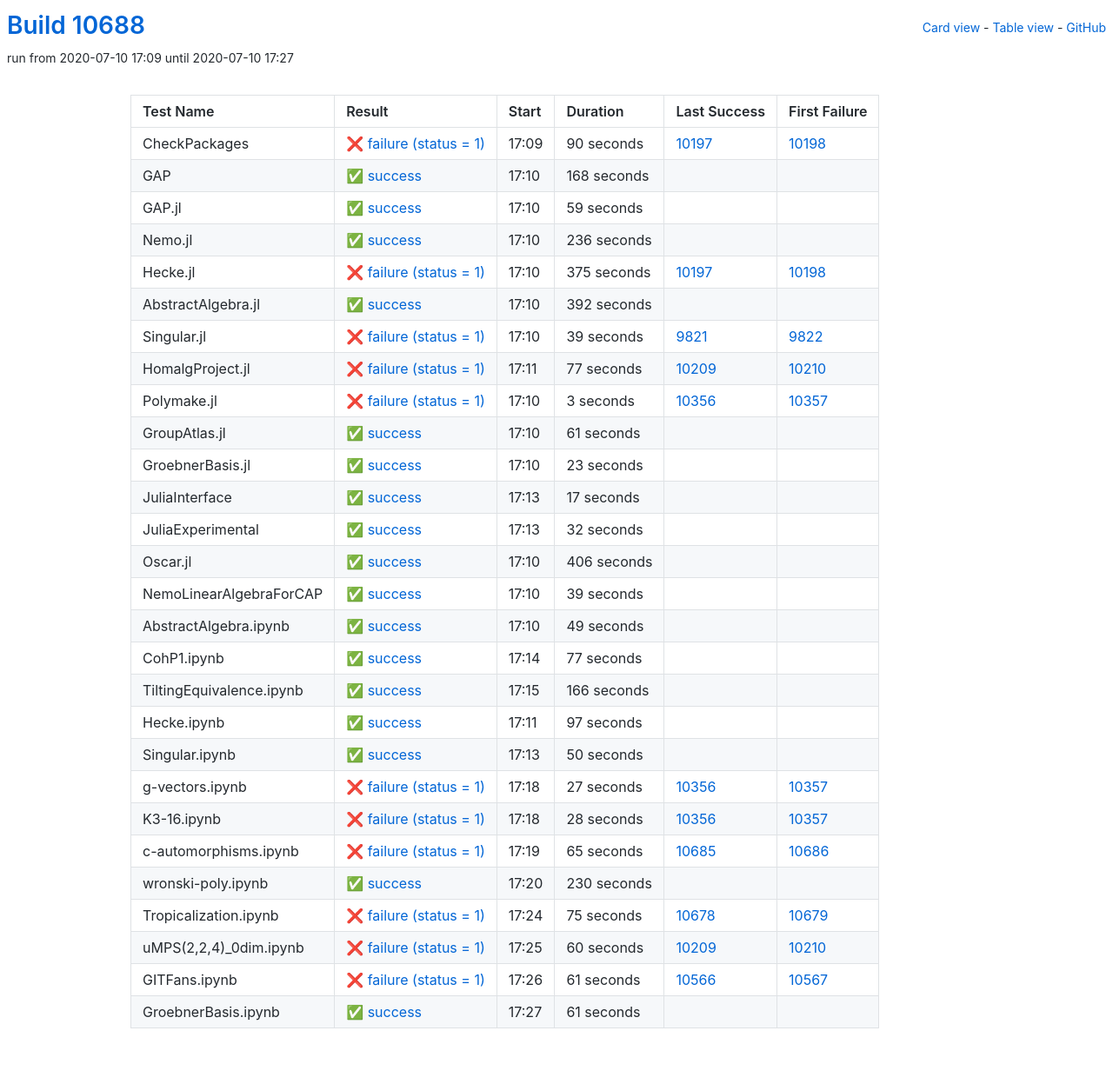
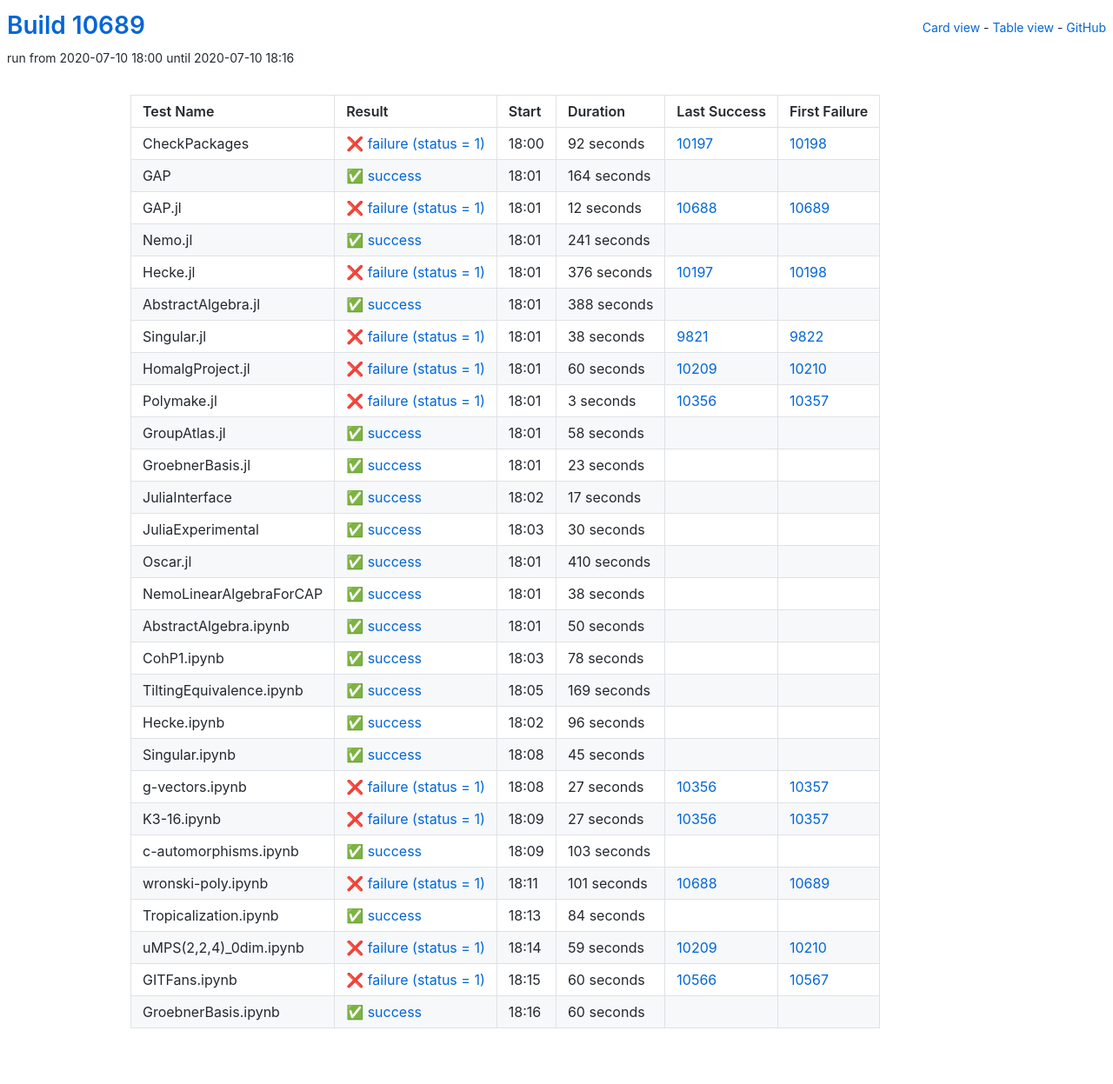
Before and after one commit to oscar-system/oscar-ci-status, a Jekyll site: the page built from table.html, in a window 1280 px wide. Shown: the whole page at 87% size. Built offline with Jekyll 4.4.1, drawn with Linux system fonts in a browser that asks for light colours.

Commit message:
Build #10689

```diff
--- a/_data/ci.yml
+++ b/_data/ci.yml
@@ -1,6 +1,6 @@
 ---
-build: 10688
-build_url: https://oscarci.mathematik.uni-kl.de/job/oscar/10688/
+build: 10689
+build_url: https://oscarci.mathematik.uni-kl.de/job/oscar/10689/
 job: oscar
 organization: oscar-system
 repo: oscar-ci-status
@@ -8,104 +8,104 @@
 tests:
 - name: CheckPackages
   id: checkpackages
-  log: https://oscarci.mathematik.uni-kl.de/job/oscar/10688/artifact/logs/build-10688/CheckPackages.log
-  start: 2020-07-10 17:09
+  log: https://oscarci.mathematik.uni-kl.de/job/oscar/10689/artifact/logs/build-10689/CheckPackages.log
+  start: 2020-07-10 18:00
   success: false
   exitcode: 1
   status: failure
-  duration: 90
+  duration: 92
   last_success: 10197
   last_success_url: https://oscarci.mathematik.uni-kl.de/job/oscar/10197/
   first_failure: 10198
   first_failure_url: https://oscarci.mathematik.uni-kl.de/job/oscar/10198/
 - name: GAP
   id: gap
-  log: https://oscarci.mathematik.uni-kl.de/job/oscar/10688/artifact/logs/build-10688/GAP.log
-  start: 2020-07-10 17:10
+  log: https://oscarci.mathematik.uni-kl.de/job/oscar/10689/artifact/logs/build-10689/GAP.log
+  start: 2020-07-10 18:01
   success: true
   exitcode: 0
   status: success
-  duration: 168
+  duration: 164
   last_success: false
   last_success_url:
   first_failure: false
   first_failure_url:
 - name: GAP.jl
   id: gap-jl
-  log: https://oscarci.mathematik.uni-kl.de/job/oscar/10688/artifact/logs/build-10688/GAP.jl.log
-  start: 2020-07-10 17:10
+  log: https://oscarci.mathematik.uni-kl.de/job/oscar/10689/artifact/logs/build-10689/GAP.jl.log
+  start: 2020-07-10 18:01
+  success: false
+  exitcode: 1
+  status: failure
+  duration: 12
+  last_success: 10688
+  last_success_url: https://oscarci.mathematik.uni-kl.de/job/oscar/10688/
+  first_failure: 10689
+  first_failure_url: https://oscarci.mathematik.uni-kl.de/job/oscar/10689/
+- name: Nemo.jl
+  id: nemo-jl
+  log: https://oscarci.mathematik.uni-kl.de/job/oscar/10689/artifact/logs/build-10689/Nemo.jl.log
+  start: 2020-07-10 18:01
   success: true
   exitcode: 0
   status: success
-  duration: 59
-  last_success: false
-  last_success_url:
-  first_failure: false
-  first_failure_url:
-- name: Nemo.jl
-  id: nemo-jl
-  log: https://oscarci.mathematik.uni-kl.de/job/oscar/10688/artifact/logs/build-10688/Nemo.jl.log
-  start: 2020-07-10 17:10
-  success: true
-  exitcode: 0
-  status: success
-  duration: 236
+  duration: 241
   last_success: false
   last_success_url:
   first_failure: false
   first_failure_url:
 - name: Hecke.jl
   id: hecke-jl
-  log: https://oscarci.mathematik.uni-kl.de/job/oscar/10688/artifact/logs/build-10688/Hecke.jl.log
-  start: 2020-07-10 17:10
+  log: https://oscarci.mathematik.uni-kl.de/job/oscar/10689/artifact/logs/build-10689/Hecke.jl.log
+  start: 2020-07-10 18:01
   success: false
   exitcode: 1
   status: failure
-  duration: 375
+  duration: 376
   last_success: 10197
   last_success_url: https://oscarci.mathematik.uni-kl.de/job/oscar/10197/
   first_failure: 10198
   first_failure_url: https://oscarci.mathematik.uni-kl.de/job/oscar/10198/
 - name: AbstractAlgebra.jl
   id: abstractalgebra-jl
-  log: https://oscarci.mathematik.uni-kl.de/job/oscar/10688/artifact/logs/build-10688/AbstractAlgebra.jl.log
-  start: 2020-07-10 17:10
+  log: https://oscarci.mathematik.uni-kl.de/job/oscar/10689/artifact/logs/build-10689/AbstractAlgebra.jl.log
+  start: 2020-07-10 18:01
   success: true
   exitcode: 0
   status: success
-  duration: 392
+  duration: 388
   last_success: false
   last_success_url:
   first_failure: false
   first_failure_url:
 - name: Singular.jl
   id: singular-jl
-  log: https://oscarci.mathematik.uni-kl.de/job/oscar/10688/artifact/logs/build-10688/Singular.jl.log
-  start: 2020-07-10 17:10
+  log: https://oscarci.mathematik.uni-kl.de/job/oscar/10689/artifact/logs/build-10689/Singular.jl.log
+  start: 2020-07-10 18:01
   success: false
   exitcode: 1
   status: failure
-  duration: 39
+  duration: 38
   last_success: 9821
   last_success_url: https://oscarci.mathematik.uni-kl.de/job/oscar/9821/
   first_failure: 9822
   first_failure_url: https://oscarci.mathematik.uni-kl.de/job/oscar/9822/
 - name: HomalgProject.jl
   id: homalgproject-jl
-  log: https://oscarci.mathematik.uni-kl.de/job/oscar/10688/artifact/logs/build-10688/HomalgProject.jl.log
-  start: 2020-07-10 17:11
+  log: https://oscarci.mathematik.uni-kl.de/job/oscar/10689/artifact/logs/build-10689/HomalgProject.jl.log
+  start: 2020-07-10 18:01
   success: false
   exitcode: 1
   status: failure
-  duration: 77
+  duration: 60
   last_success: 10209
   last_success_url: https://oscarci.mathematik.uni-kl.de/job/oscar/10209/
   first_failure: 10210
   first_failure_url: https://oscarci.mathematik.uni-kl.de/job/oscar/10210/
 - name: Polymake.jl
   id: polymake-jl
-  log: https://oscarci.mathematik.uni-kl.de/job/oscar/10688/artifact/logs/build-10688/Polymake.jl.log
-  start: 2020-07-10 17:10
+  log: https://oscarci.mathematik.uni-kl.de/job/oscar/10689/artifact/logs/build-10689/Polymake.jl.log
+  start: 2020-07-10 18:01
   success: false
   exitcode: 1
   status: failure
@@ -116,20 +116,20 @@
   first_failure_url: https://oscarci.mathematik.uni-kl.de/job/oscar/10357/
 - name: GroupAtlas.jl
   id: groupatlas-jl
-  log: https://oscarci.mathematik.uni-kl.de/job/oscar/10688/artifact/logs/build-10688/GroupAtlas.jl.log
-  start: 2020-07-10 17:10
+  log: https://oscarci.mathematik.uni-kl.de/job/oscar/10689/artifact/logs/build-10689/GroupAtlas.jl.log
+  start: 2020-07-10 18:01
   success: true
   exitcode: 0
   status: success
-  duration: 61
+  duration: 58
   last_success: false
   last_success_url:
   first_failure: false
   first_failure_url:
 - name: GroebnerBasis.jl
   id: groebnerbasis-jl
-  log: https://oscarci.mathematik.uni-kl.de/job/oscar/10688/artifact/logs/build-10688/GroebnerBasis.jl.log
-  start: 2020-07-10 17:10
+  log: https://oscarci.mathematik.uni-kl.de/job/oscar/10689/artifact/logs/build-10689/GroebnerBasis.jl.log
+  start: 2020-07-10 18:01
   success: true
   exitcode: 0
   status: success
@@ -140,8 +140,8 @@
   first_failure_url:
 - name: JuliaInterface
   id: juliainterface
-  log: https://oscarci.mathematik.uni-kl.de/job/oscar/10688/artifact/logs/build-10688/JuliaInterface.log
-  start: 2020-07-10 17:13
+  log: https://oscarci.mathematik.uni-kl.de/job/oscar/10689/artifact/logs/build-10689/JuliaInterface.log
+  start: 2020-07-10 18:02
   success: true
   exitcode: 0
   status: success
@@ -152,92 +152,44 @@
   first_failure_url:
 - name: JuliaExperimental
   id: juliaexperimental
-  log: https://oscarci.mathematik.uni-kl.de/job/oscar/10688/artifact/logs/build-10688/JuliaExperimental.log
-  start: 2020-07-10 17:13
+  log: https://oscarci.mathematik.uni-kl.de/job/oscar/10689/artifact/logs/build-10689/JuliaExperimental.log
+  start: 2020-07-10 18:03
   success: true
   exitcode: 0
   status: success
-  duration: 32
+  duration: 30
   last_success: false
   last_success_url:
   first_failure: false
   first_failure_url:
 - name: Oscar.jl
   id: oscar-jl
-  log: https://oscarci.mathematik.uni-kl.de/job/oscar/10688/artifact/logs/build-10688/Oscar.jl.log
-  start: 2020-07-10 17:10
+  log: https://oscarci.mathematik.uni-kl.de/job/oscar/10689/artifact/logs/build-10689/Oscar.jl.log
+  start: 2020-07-10 18:01
   success: true
   exitcode: 0
   status: success
-  duration: 406
+  duration: 410
   last_success: false
   last_success_url:
   first_failure: false
   first_failure_url:
 - name: NemoLinearAlgebraForCAP
   id: nemolinearalgebraforcap
-  log: https://oscarci.mathematik.uni-kl.de/job/oscar/10688/artifact/logs/build-10688/NemoLinearAlgebraForCAP.log
-  start: 2020-07-10 17:10
+  log: https://oscarci.mathematik.uni-kl.de/job/oscar/10689/artifact/logs/build-10689/NemoLinearAlgebraForCAP.log
+  start: 2020-07-10 18:01
   success: true
   exitcode: 0
   status: success
-  duration: 39
+  duration: 38
   last_success: false
   last_success_url:
   first_failure: false
   first_failure_url:
 - name: AbstractAlgebra.ipynb
   id: abstractalgebra-ipynb
-  log: https://oscarci.mathematik.uni-kl.de/job/oscar/10688/artifact/logs/build-10688/AbstractAlgebra.ipynb.log
-  start: 2020-07-10 17:10
-  success: true
-  exitcode: 0
-  status: success
-  duration: 49
-  last_success: false
-  last_success_url:
-  first_failure: false
-  first_failure_url:
-- name: CohP1.ipynb
-  id: cohp1-ipynb
-  log: https://oscarci.mathematik.uni-kl.de/job/oscar/10688/artifact/logs/build-10688/CohP1.ipynb.log
-  start: 2020-07-10 17:14
-  success: true
-  exitcode: 0
-  status: success
-  duration: 77
-  last_success: false
-  last_success_url:
-  first_failure: false
-  first_failure_url:
-- name: TiltingEquivalence.ipynb
-  id: tiltingequivalence-ipynb
-  log: https://oscarci.mathematik.uni-kl.de/job/oscar/10688/artifact/logs/build-10688/TiltingEquivalence.ipynb.log
-  start: 2020-07-10 17:15
-  success: true
-  exitcode: 0
-  status: success
-  duration: 166
-  last_success: false
-  last_success_url:
-  first_failure: false
-  first_failure_url:
-- name: Hecke.ipynb
-  id: hecke-ipynb
-  log: https://oscarci.mathematik.uni-kl.de/job/oscar/10688/artifact/logs/build-10688/Hecke.ipynb.log
-  start: 2020-07-10 17:11
-  success: true
-  exitcode: 0
-  status: success
-  duration: 97
-  last_success: false
-  last_success_url:
-  first_failure: false
-  first_failure_url:
-- name: Singular.ipynb
-  id: singular-ipynb
-  log: https://oscarci.mathematik.uni-kl.de/job/oscar/10688/artifact/logs/build-10688/Singular.ipynb.log
-  start: 2020-07-10 17:13
+  log: https://oscarci.mathematik.uni-kl.de/job/oscar/10689/artifact/logs/build-10689/AbstractAlgebra.ipynb.log
+  start: 2020-07-10 18:01
   success: true
   exitcode: 0
   status: success
@@ -246,10 +198,58 @@
   last_success_url:
   first_failure: false
   first_failure_url:
+- name: CohP1.ipynb
+  id: cohp1-ipynb
+  log: https://oscarci.mathematik.uni-kl.de/job/oscar/10689/artifact/logs/build-10689/CohP1.ipynb.log
+  start: 2020-07-10 18:03
+  success: true
+  exitcode: 0
+  status: success
+  duration: 78
+  last_success: false
+  last_success_url:
+  first_failure: false
+  first_failure_url:
+- name: TiltingEquivalence.ipynb
+  id: tiltingequivalence-ipynb
+  log: https://oscarci.mathematik.uni-kl.de/job/oscar/10689/artifact/logs/build-10689/TiltingEquivalence.ipynb.log
+  start: 2020-07-10 18:05
+  success: true
+  exitcode: 0
+  status: success
+  duration: 169
+  last_success: false
+  last_success_url:
+  first_failure: false
+  first_failure_url:
+- name: Hecke.ipynb
+  id: hecke-ipynb
+  log: https://oscarci.mathematik.uni-kl.de/job/oscar/10689/artifact/logs/build-10689/Hecke.ipynb.log
+  start: 2020-07-10 18:02
+  success: true
+  exitcode: 0
+  status: success
+  duration: 96
+  last_success: false
+  last_success_url:
+  first_failure: false
+  first_failure_url:
+- name: Singular.ipynb
+  id: singular-ipynb
+  log: https://oscarci.mathematik.uni-kl.de/job/oscar/10689/artifact/logs/build-10689/Singular.ipynb.log
+  start: 2020-07-10 18:08
+  success: true
+  exitcode: 0
+  status: success
+  duration: 45
+  last_success: false
+  last_success_url:
+  first_failure: false
+  first_failure_url:
 - name: g-vectors.ipynb
   id: g-vectors-ipynb
-  log: https://oscarci.mathematik.uni-kl.de/job/oscar/10688/artifact/logs/build-10688/g-vectors.ipynb.log
-  start: 2020-07-10 17:18
+  log: https://oscarci.mathematik.uni-kl.de/job/oscar/10689/artifact/logs/build-10689/g-vectors.ipynb.log
+  start: 2020-07-10 18:08
   success: false
   exitcode: 1
   status: failure
@@ -260,84 +260,84 @@
   first_failure_url: https://oscarci.mathematik.uni-kl.de/job/oscar/10357/
 - name: K3-16.ipynb
   id: k3-16-ipynb
-  log: https://oscarci.mathematik.uni-kl.de/job/oscar/10688/artifact/logs/build-10688/K3-16.ipynb.log
-  start: 2020-07-10 17:18
+  log: https://oscarci.mathematik.uni-kl.de/job/oscar/10689/artifact/logs/build-10689/K3-16.ipynb.log
+  start: 2020-07-10 18:09
   success: false
   exitcode: 1
   status: failure
-  duration: 28
+  duration: 27
   last_success: 10356
   last_success_url: https://oscarci.mathematik.uni-kl.de/job/oscar/10356/
   first_failure: 10357
   first_failure_url: https://oscarci.mathematik.uni-kl.de/job/oscar/10357/
 - name: c-automorphisms.ipynb
   id: c-automorphisms-ipynb
-  log: https://oscarci.mathematik.uni-kl.de/job/oscar/10688/artifact/logs/build-10688/c-automorphisms.ipynb.log
-  start: 2020-07-10 17:19
-  success: false
-  exitcode: 1
-  status: failure
-  duration: 65
-  last_success: 10685
-  last_success_url: https://oscarci.mathematik.uni-kl.de/job/oscar/10685/
-  first_failure: 10686
-  first_failure_url: https://oscarci.mathematik.uni-kl.de/job/oscar/10686/
-- name: wronski-poly.ipynb
-  id: wronski-poly-ipynb
-  log: https://oscarci.mathematik.uni-kl.de/job/oscar/10688/artifact/logs/build-10688/wronski-poly.ipynb.log
-  start: 2020-07-10 17:20
+  log: https://oscarci.mathematik.uni-kl.de/job/oscar/10689/artifact/logs/build-10689/c-automorphisms.ipynb.log
+  start: 2020-07-10 18:09
   success: true
   exitcode: 0
   status: success
-  duration: 230
+  duration: 103
   last_success: false
   last_success_url:
   first_failure: false
   first_failure_url:
-- name: Tropicalization.ipynb
-  id: tropicalization-ipynb
-  log: https://oscarci.mathematik.uni-kl.de/job/oscar/10688/artifact/logs/build-10688/Tropicalization.ipynb.log
-  start: 2020-07-10 17:24
+- name: wronski-poly.ipynb
+  id: wronski-poly-ipynb
+  log: https://oscarci.mathematik.uni-kl.de/job/oscar/10689/artifact/logs/build-10689/wronski-poly.ipynb.log
+  start: 2020-07-10 18:11
   success: false
   exitcode: 1
   status: failure
-  duration: 75
-  last_success: 10678
-  last_success_url: https://oscarci.mathematik.uni-kl.de/job/oscar/10678/
-  first_failure: 10679
-  first_failure_url: https://oscarci.mathematik.uni-kl.de/job/oscar/10679/
+  duration: 101
+  last_success: 10688
+  last_success_url: https://oscarci.mathematik.uni-kl.de/job/oscar/10688/
+  first_failure: 10689
+  first_failure_url: https://oscarci.mathematik.uni-kl.de/job/oscar/10689/
+- name: Tropicalization.ipynb
+  id: tropicalization-ipynb
+  log: https://oscarci.mathematik.uni-kl.de/job/oscar/10689/artifact/logs/build-10689/Tropicalization.ipynb.log
+  start: 2020-07-10 18:13
+  success: true
+  exitcode: 0
+  status: success
+  duration: 84
+  last_success: false
+  last_success_url:
+  first_failure: false
+  first_failure_url:
 - name: uMPS(2,2,4)_0dim.ipynb
   id: umps-2-2-4-0dim-ipynb
-  log: https://oscarci.mathematik.uni-kl.de/job/oscar/10688/artifact/logs/build-10688/uMPS-2-2-4-_0dim.ipynb.log
-  start: 2020-07-10 17:25
+  log: https://oscarci.mathematik.uni-kl.de/job/oscar/10689/artifact/logs/build-10689/uMPS-2-2-4-_0dim.ipynb.log
+  start: 2020-07-10 18:14
   success: false
   exitcode: 1
   status: failure
-  duration: 60
+  duration: 59
   last_success: 10209
   last_success_url: https://oscarci.mathematik.uni-kl.de/job/oscar/10209/
   first_failure: 10210
   first_failure_url: https://oscarci.mathematik.uni-kl.de/job/oscar/10210/
 - name: GITFans.ipynb
   id: gitfans-ipynb
-  log: https://oscarci.mathematik.uni-kl.de/job/oscar/10688/artifact/logs/build-10688/GITFans.ipynb.log
-  start: 2020-07-10 17:26
+  log: https://oscarci.mathematik.uni-kl.de/job/oscar/10689/artifact/logs/build-10689/GITFans.ipynb.log
+  start: 2020-07-10 18:15
   success: false
   exitcode: 1
   status: failure
-  duration: 61
+  duration: 60
   last_success: 10566
   last_success_url: https://oscarci.mathematik.uni-kl.de/job/oscar/10566/
   first_failure: 10567
   first_failure_url: https://oscarci.mathematik.uni-kl.de/job/oscar/10567/
 - name: GroebnerBasis.ipynb
   id: groebnerbasis-ipynb
-  log: https://oscarci.mathematik.uni-kl.de/job/oscar/10688/artifact/logs/build-10688/GroebnerBasis.ipynb.log
-  start: 2020-07-10 17:27
+  log: https://oscarci.mathematik.uni-kl.de/job/oscar/10689/artifact/logs/build-10689/GroebnerBasis.ipynb.log
+  start: 2020-07-10 18:16
   success: true
   exitcode: 0
   status: success
-  duration: 61
+  duration: 60
   last_success: false
   last_success_url:
   first_failure: false
```
Also changed, not shown: README.md.
